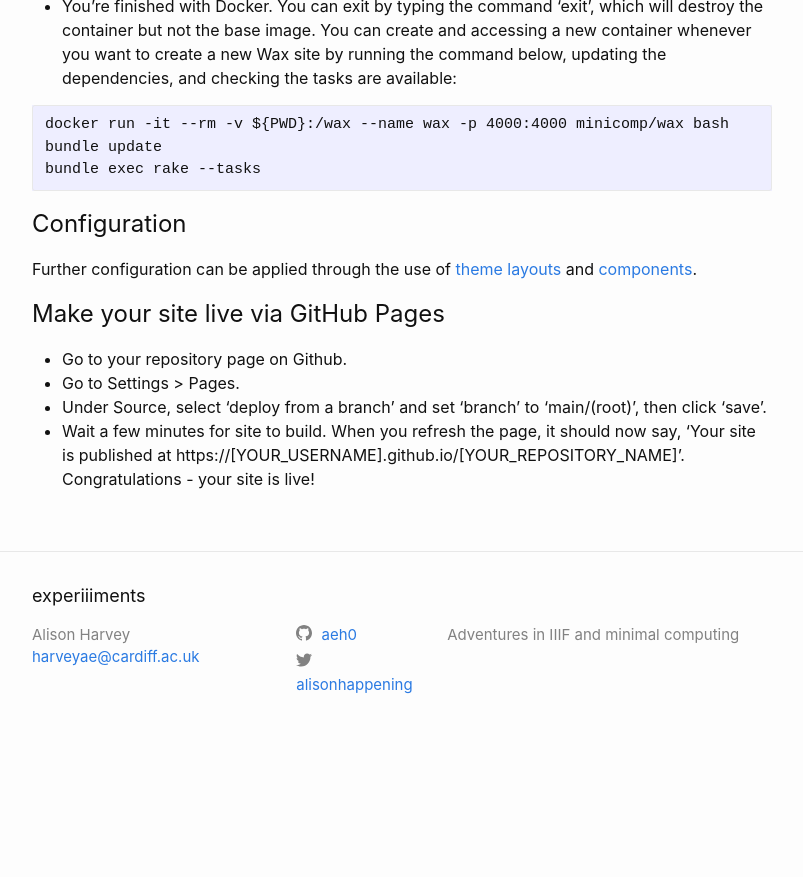
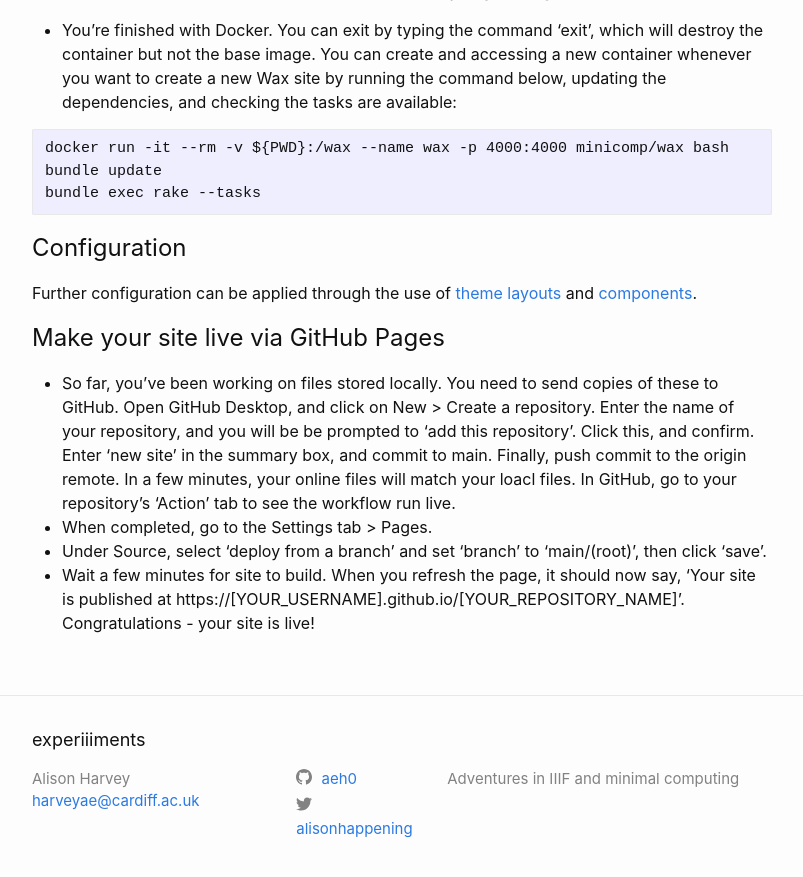
Before and after one commit to aeh0/experiiiments, a Jekyll site: the page built from _posts/2022-11-11-websites-with-wax.markdown, in a window 1280 px wide and 900 px high, scrolled down 6655 px. Shown: the top 877 px of the window, without its empty margins (238-1041 px from the left). Built offline with Jekyll 4.4.1, drawn with Linux system fonts in a browser that asks for light colours; before the commit the page ends 7411 px from its top, so only the background shows below that; some of the changed text lies outside the part shown.

Commit message:
Update 2022-11-11-websites-with-wax.markdown

```diff
--- a/_posts/2022-11-11-websites-with-wax.markdown
+++ b/_posts/2022-11-11-websites-with-wax.markdown
@@ -47,7 +47,7 @@ The results look very professional, and I've learned a lot of fundamental comput
 
 # Setting up your system
 
-* Install a text editor if you don't have one. [Atom](https://atom.io/) or [Visual Studio Code](https://code.visualstudio.com/) are good options.
+* Install a text editor if you don't have one. [Atom](https://atom.io/) or [Visual Studio Code](https://code.visualstudio.com/) are good options. You will also need [GitHub Desktop](https://desktop.github.com/).
 * Install [Docker and Git](https://minicomp.github.io/wiki/wax/setting-up-your-system/with-docker/). I originally attempted to [install the five individual software components manually](https://minicomp.github.io/wiki/wax/setting-up-your-system/install-manually/), but some of the instructions in the documentation are out of date. Installing Docker, where all of the required software is pre-bundled into one container, worked without any issues.
 * Open your command prompt and check that Docker and Git are correctly installed:
 
@@ -243,7 +243,7 @@ Further configuration can be applied through the use of [theme layouts](https://
 
 # Make your site live via GitHub Pages
 
-* Go to your repository page on Github.
-* Go to Settings > Pages.
+* So far, you've been working on files stored locally. You need to send copies of these to GitHub. Open GitHub Desktop, and click on New > Create a repository. Enter the name of your repository, and you will be be prompted to 'add this repository'. Click this, and confirm. Enter 'new site' in the summary box, and commit to main. Finally, push commit to the origin remote. In a few minutes, your online files will match your loacl files. In GitHub, go to your repository's 'Action' tab to see the workflow run live.
+* When completed, go to the Settings tab > Pages.
 * Under Source, select 'deploy from a branch' and set 'branch' to 'main/(root)', then click 'save'.
 * Wait a few minutes for site to build. When you refresh the page, it should now say, 'Your site is published at https://[YOUR_USERNAME].github.io/[YOUR_REPOSITORY_NAME]'. Congratulations - your site is live!
```
